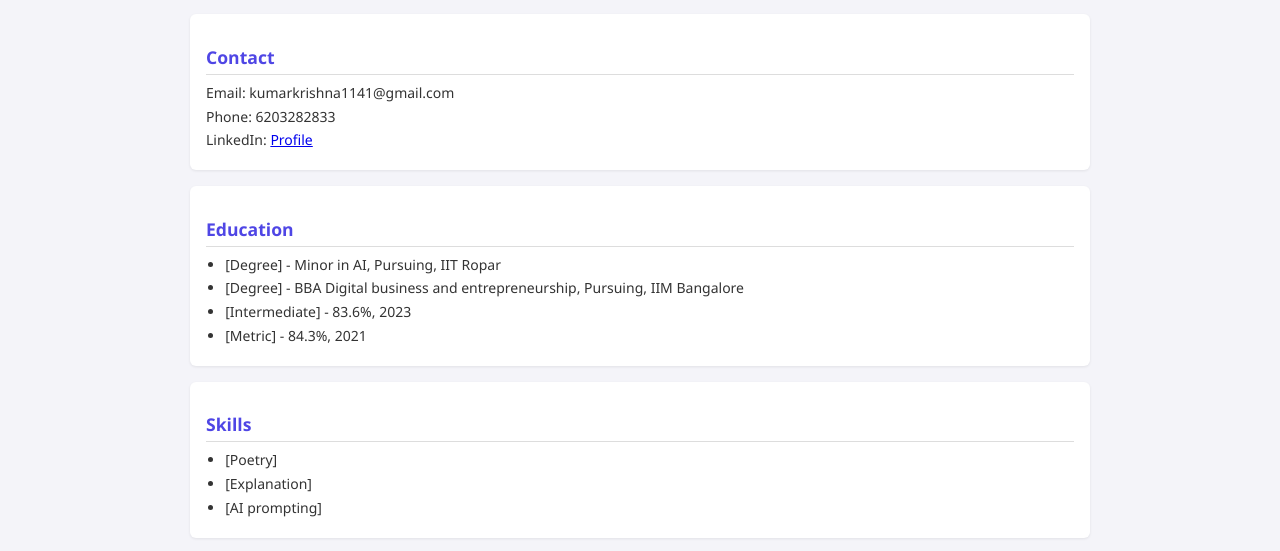
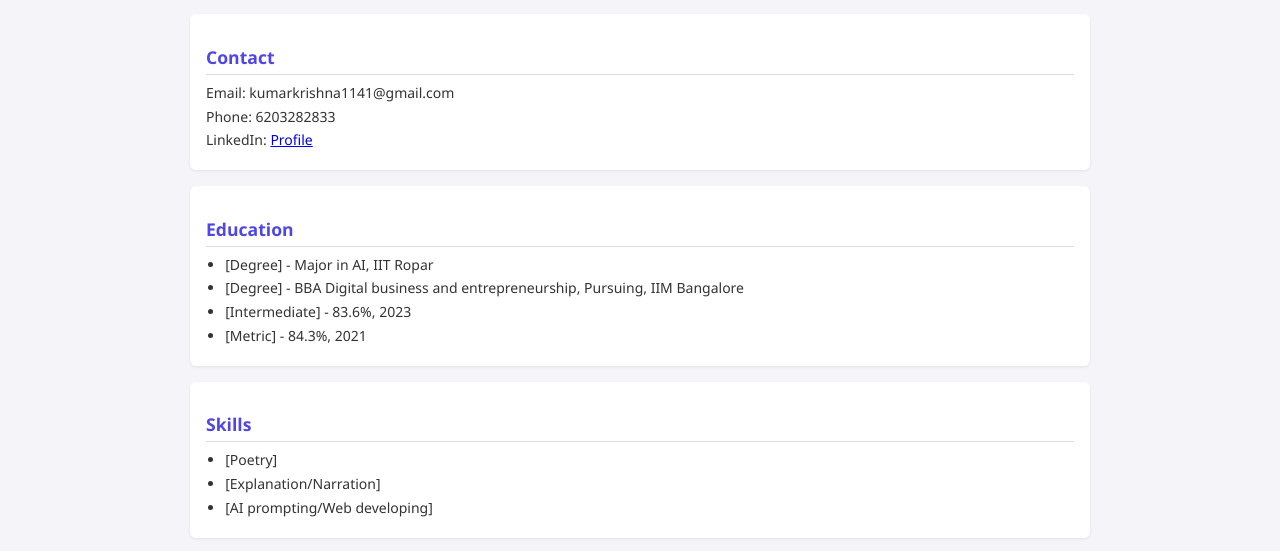
Before and after one commit to Ankur-1141/MyWeb-debut, a plain HTML site: page index.html in a window 1280 px wide. Shown: the part 190-741 px from the top of the page. Drawn offline with Linux system fonts and the light colour scheme.

Commit message:
Modify education major and skills in index.html
Updated education major and skills descriptions.

```diff
--- a/index.html
+++ b/index.html
@@ -26,7 +26,7 @@
 				<section id="education" class="section">
 					<h2>Education</h2>
 					<ul>
-						<li>[Degree] - Minor in AI, Pursuing, IIT Ropar</li>
+						<li>[Degree] - Major in AI, IIT Ropar</li>
 						<li>[Degree] - BBA Digital business and entrepreneurship, Pursuing, IIM Bangalore</li>
                         <li>[Intermediate] - 83.6%, 2023</li>
                         <li>[Metric] - 84.3%, 2021</li>
@@ -37,8 +37,8 @@
 					<h2>Skills</h2>
 					<ul>
 						<li>[Poetry]</li>
-						<li>[Explanation]</li>
-						<li>[AI prompting]</li>
+						<li>[Explanation/Narration]</li>
+						<li>[AI prompting/Web developing]</li>
 					</ul>
 				</section>
 
```
